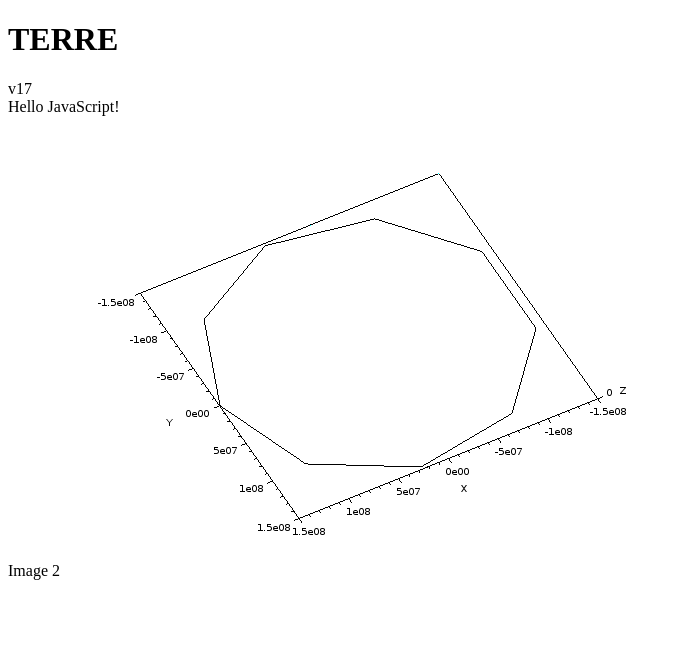
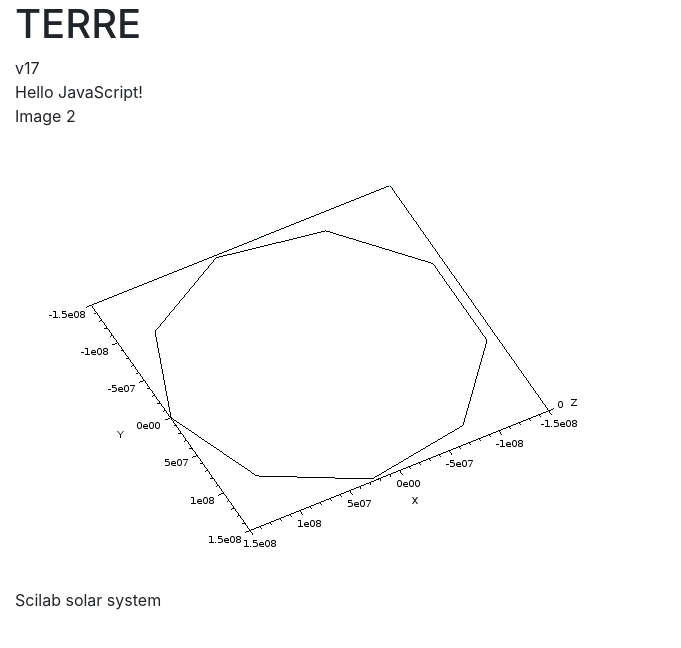
Before and after one commit to moueza/stars-scilab, a plain HTML site: page index.html in a window 1280 px wide. Shown: the whole page, without its empty margins (0-681 px from the left). Drawn offline with nearby package versions, Linux system fonts and the light colour scheme.

Commit message:
img advanced

```diff
--- a/index.html
+++ b/index.html
@@ -6,21 +6,68 @@
     <!-- TODO Vue title same as h1 in waiting ... by js-->
     <!--    <title>{{ titleH1 }}</title>-->
     <title id="titr"></title>
+
+
+
+    <script async src="https://cdn.ampproject.org/v0.js"></script>
+
+
+
+    <link rel="stylesheet" type="text/css" href="basicSCSS.css">
+
+
+
+
+
+    <!--   -->
+    <!-- Google web tools indexation https://www.google.com/webmasters/verification/verification?hl=en&authuser=0&theme=wmt&siteUrl=http://moueza.esy.es/&continue=https://www.google.com/webmasters/tools/dashboard?hl%3Den%26authuser%3D0%26siteUrl%3Dhttp://moueza.esy.es/%26sig%3DALjLGbPgozGlFhzOF_KOj3qeYi7Y1w8ndg&pli=1  -->
+    <!-- http://www.hostinger.fr/forum/assistance-clientele/71-indexation-google.html  -->
+    <!--  https://support.google.com/webmasters/answer/79812?hl=fr    -->
+    <meta name="description" content="Site personnel principal de Peter MOUEZA à Nantes">
+    <meta name="keywords"
+          content="Peter, MOUEZA, Nantes, BOSSIS, Homniserv, musique, 3D, stereo, IT, tennis">
+    <meta name="author" content="Peter MOUEZA">
+    <meta name="theme-color" content="#00FF00">
+
+    <!--   -->
+    <!-- https://support.google.com/webmasters/answer/139066  -->
+    <link hreflang="fr" rel="canonical" href="https://moueza.000webhostapp.com" />
+
+    <!--http://getbootstrap.com/css/  -->
+    <meta name="viewport" content="width=device-width, initial-scale=1">
+
+
+
+    <link href='node_modules/bootstrap/dist/css/bootstrap.min.css' rel='stylesheet'>
+    <!--http://stackoverflow.com/questions/2208933/how-do-i-force-a-favicon-refresh -->
+    <link rel="shortcut icon" href="favicon.ico?v=2" type="image/x-icon">
+    <link rel="icon" href="favicon.gif?v=2" type="image/gif" >
+
   </head>
 
   <body>
 
-    <div id="app">
+    <div id="app" class="container-fluid">
       <h1>{{ titleH1 }}</h1>
       v17
       <div id="div1">
 	Image 1
-	<img src='terre.png' alt="Earth trajectory modelisation">
+
       </div>
 
       <div id="divImg">
 	Image 2
-	<img src='terre.png' alt="Earth trajectory modelisation">
+
+	    <figure>
+      <img src="terre.png"
+           width="610"
+           height="460"
+
+           alt="Earth trajectory modelisation in solar system by Peter MOUEZA from Nantes">
+
+      <figcaption>Scilab solar system</figcaption>
+    </figure>
+
       </div>
 
     </div id="app">
```
